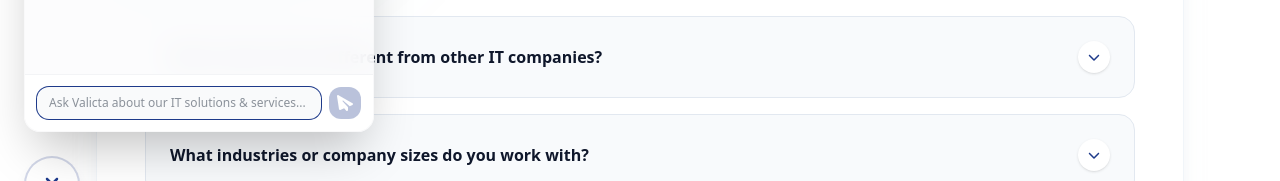
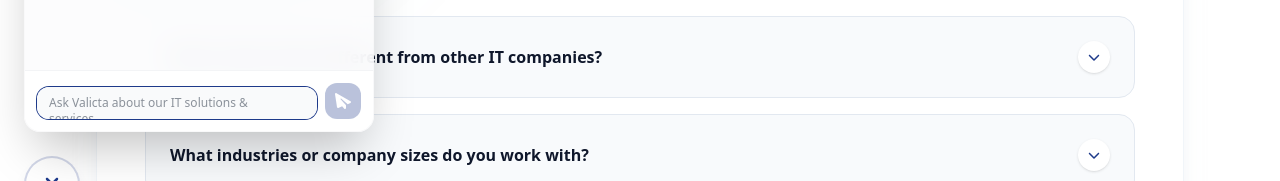
Before and after one commit to Tarek-Ali0/Valict, a Next.js app: page /en/faq in a window 1280 px wide. Both pictures are taken after a click on the button 52 px from the left and 748 px from the top of the page. Shown: the part 564-745 px from the top of the page. Built offline with nearby package versions, Linux system fonts and the light colour scheme; a web font is replaced by a local one.

Commit message:
Change input from input to textarea for chat

```diff
--- a/src/components/AIChatWidget.tsx
+++ b/src/components/AIChatWidget.tsx
@@ -72,7 +72,7 @@ export function AIChatWidget({ lang }: AIChatWidgetProps) {
   const [isBotTyping, setIsBotTyping] = useState(false);
   const [isHydrated, setIsHydrated] = useState(false);
   const chatEndRef = useRef<HTMLDivElement>(null);
-  const inputRef = useRef<HTMLInputElement>(null);
+  const inputRef = useRef<HTMLTextAreaElement>(null);
 
   const isAr = lang === "ar";
 
@@ -444,13 +444,12 @@ export function AIChatWidget({ lang }: AIChatWidgetProps) {
         <form
           onSubmit={handleSendMessage}
           dir={isAr ? "rtl" : "ltr"}
-          className="p-3 bg-white dark:bg-[#0F172A] border-t border-gray-100 dark:border-gray-800 flex items-center gap-2 rounded-b-2xl"
+          className="p-3 bg-white dark:bg-[#0F172A] border-t border-gray-100 dark:border-gray-800 flex items-end gap-2 rounded-b-2xl"
         >
-          <input
+          <textarea
             id="valicta-chat-input"
             name="valicta-chat-input"
             ref={inputRef}
-            type="text"
             value={input}
             onChange={(e) =>
               setInput(e.target.value.slice(0, MAX_INPUT_LENGTH))
@@ -459,15 +458,21 @@ export function AIChatWidget({ lang }: AIChatWidgetProps) {
             maxLength={MAX_INPUT_LENGTH}
             placeholder={t.placeholder}
             dir={isAr ? "rtl" : "ltr"}
-            className={`flex-1 min-w-0 bg-gray-50 dark:bg-[#1E293B] border-none text-xs rounded-xl px-3 py-2 text-gray-800 dark:text-gray-200 focus:outline-none focus:ring-1 focus:ring-valict-navy ${
+            rows={1}
+            className={`flex-1 min-w-0 max-h-32 bg-gray-50 dark:bg-[#1E293B] border-none text-xs rounded-xl px-3 py-2 text-gray-800 dark:text-gray-200 focus:outline-none focus:ring-1 focus:ring-valict-navy resize-none overflow-y-auto ${
               isAr ? "text-right" : "text-left"
             } disabled:opacity-50`}
+            onInput={(e) => {
+              const target = e.target as HTMLTextAreaElement;
+              target.style.height = "auto";
+              target.style.height = `${Math.min(target.scrollHeight, 128)}px`;
+            }}
           />
           <button
             type="submit"
             disabled={isLoading || !input.trim()}
             aria-label="Send message"
-            className="p-2 rounded-xl bg-valict-navy dark:bg-valict-cyan text-white dark:text-[#0B1120] hover:opacity-90 transition-all disabled:opacity-30 flex-shrink-0"
+            className="p-2 rounded-xl bg-valict-navy dark:bg-valict-cyan text-white dark:text-[#0B1120] hover:opacity-90 transition-all disabled:opacity-30 flex-shrink-0 h-9 w-9 flex items-center justify-center"
           >
             <FaPaperPlane
               className={`w-4 h-4 ${!isAr ? "scale-x-[-1]" : ""}`}
```
